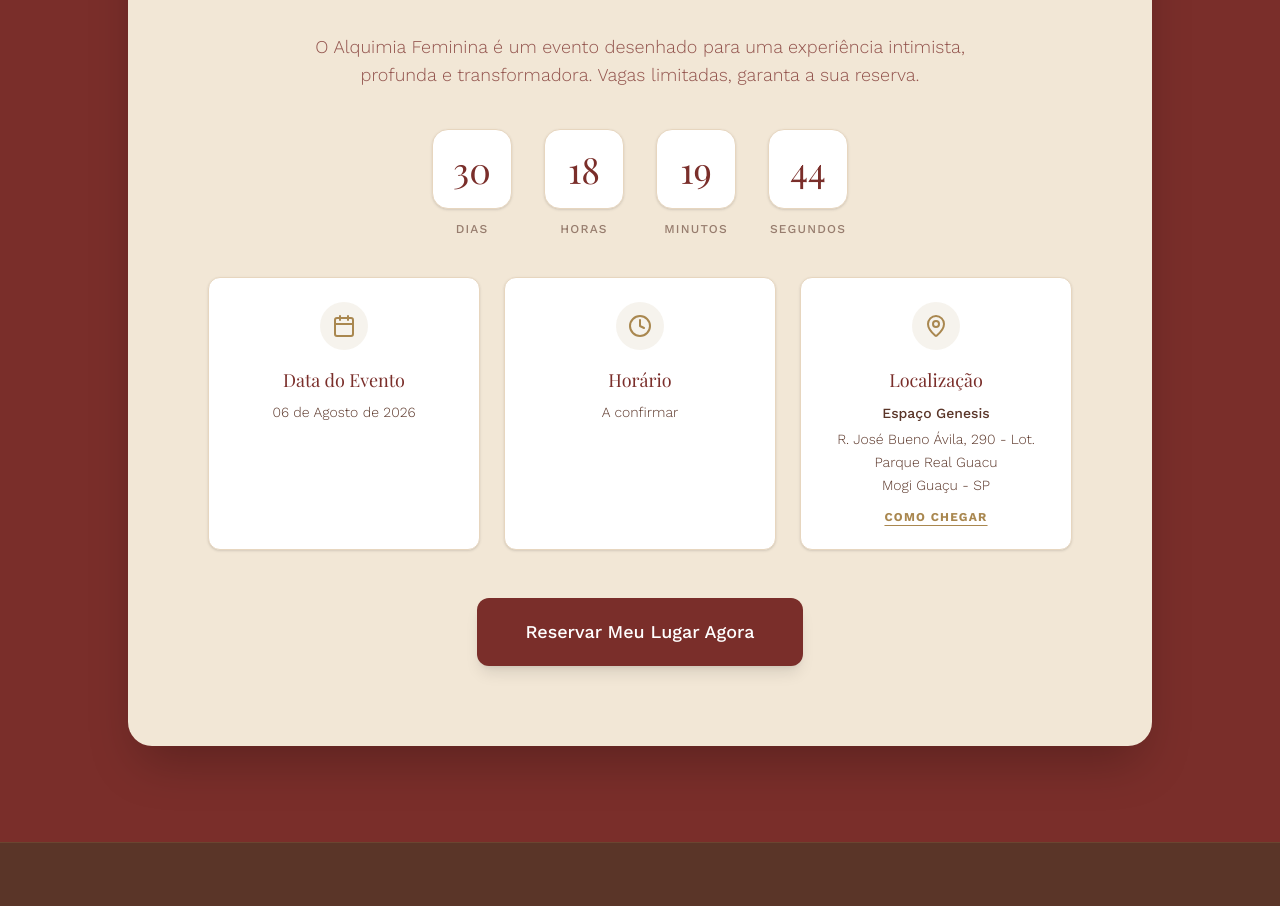
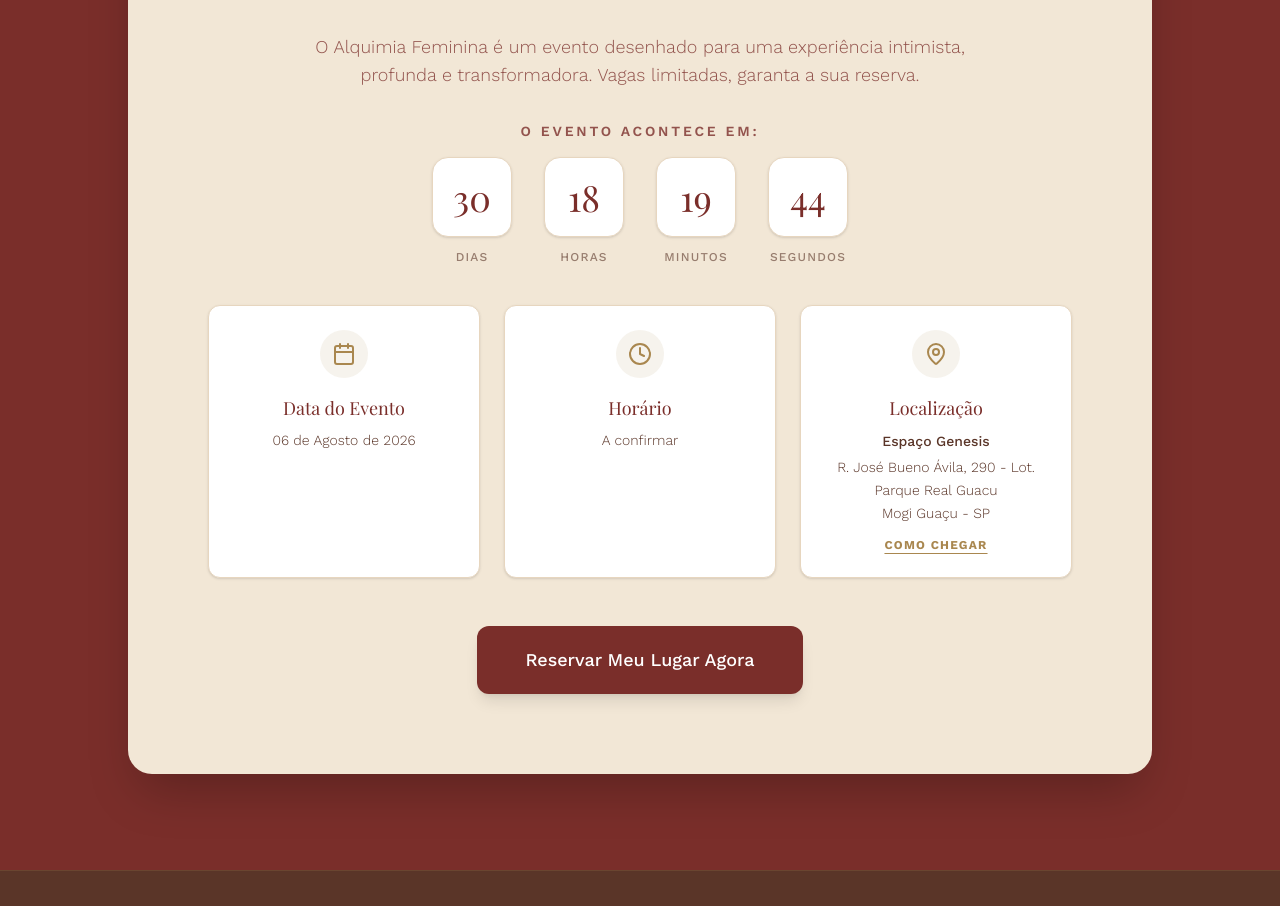
Before and after one commit to guigomes1988/alquimiafeminina, a React (Vite) app: page / in a window 1280 px wide. Shown: the part 6761-7667 px from the top of the page. Built offline with nearby package versions, Linux system fonts and the light colour scheme; a web font is replaced by a local one.

Commit message:
style: adiciona subtitulo h5 acima do contador de tempo

```diff
--- a/src/components/Tickets.tsx
+++ b/src/components/Tickets.tsx
@@ -31,7 +31,7 @@ function Countdown() {
   }, []);
 
   return (
-    <div className="flex justify-center gap-2 sm:gap-4 md:gap-8 my-8 md:my-10">
+    <div className="flex justify-center gap-2 sm:gap-4 md:gap-8 mb-8 md:mb-10 mt-4">
       {[
         { label: 'Dias', value: timeLeft.days },
         { label: 'Horas', value: timeLeft.hours },
@@ -75,6 +75,9 @@ export default function Tickets() {
             O Alquimia Feminina é um evento desenhado para uma experiência intimista, profunda e transformadora. Vagas limitadas, garanta a sua reserva.
           </p>
 
+          <h5 className="text-xs sm:text-sm font-semibold tracking-[0.2em] text-alquimia-wine/80 uppercase mt-8">
+            O evento acontece em:
+          </h5>
           <Countdown />
 
           <div className="grid grid-cols-1 md:grid-cols-3 gap-4 md:gap-6 mb-12 w-full max-w-4xl mx-auto">
```
